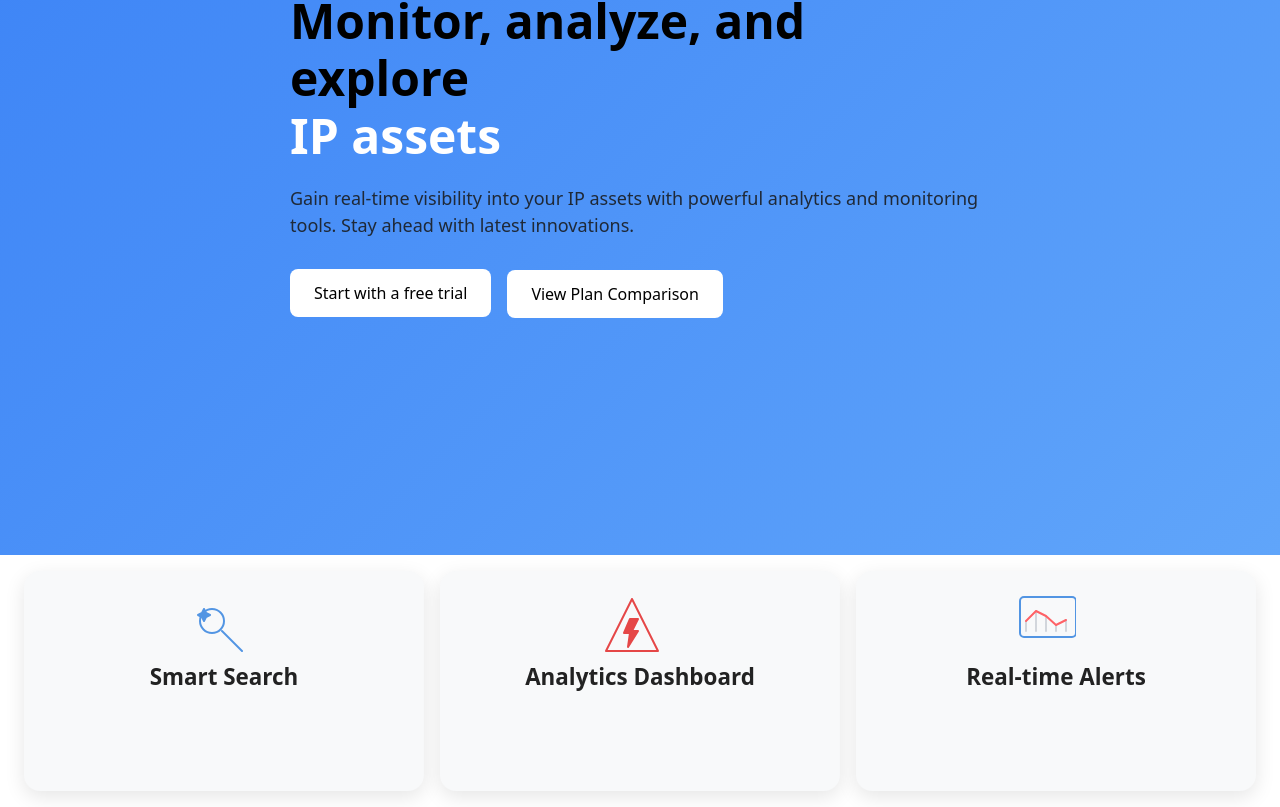
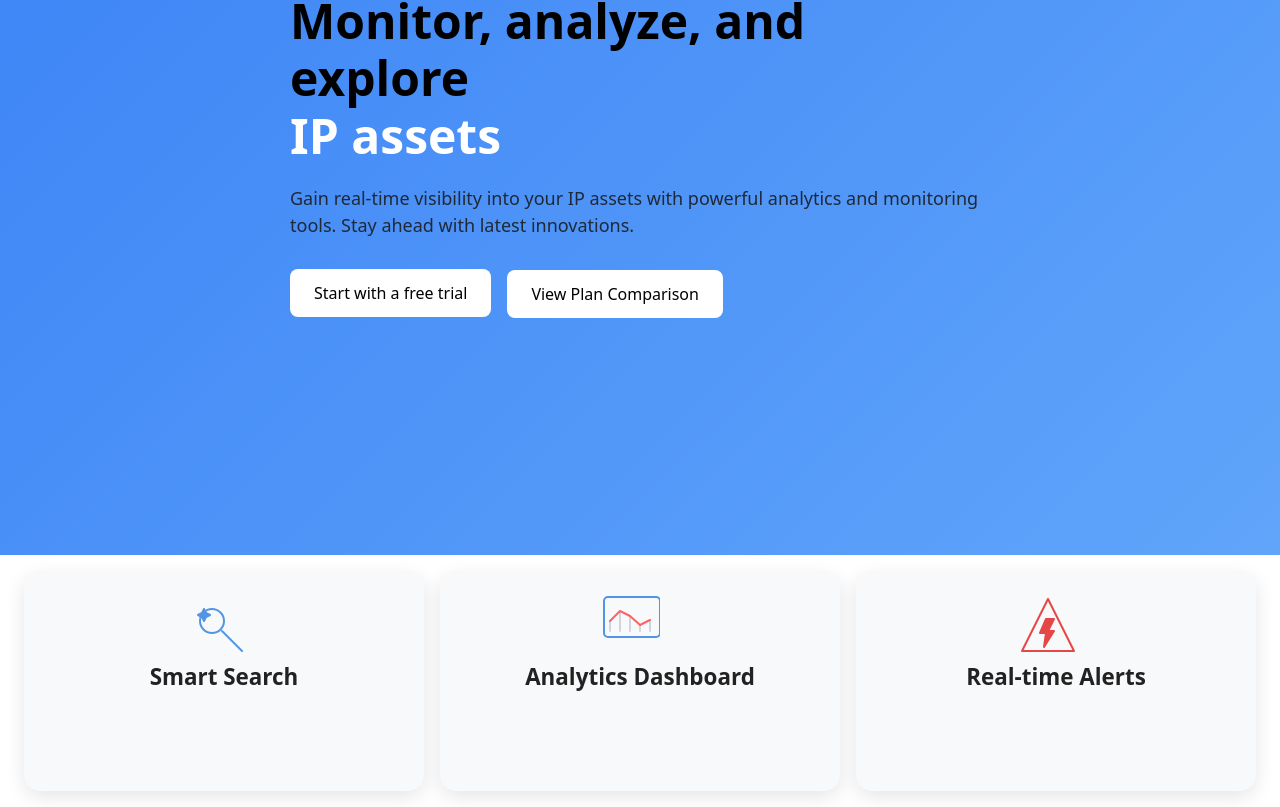
Before and after one commit to Nauman-S/cloud_computing, a React (Create React App) app in the folder ui/: page / in a window 1280 px wide. Shown: the part 319-1126 px from the top of the page. Built offline with nearby package versions, Linux system fonts and the light colour scheme; no server answers; the HTML template or start-up script is replaced by a standard one.

Commit message:
update home page icon

```diff
--- a/ui/src/components/Home/HomePage.tsx
+++ b/ui/src/components/Home/HomePage.tsx
@@ -13,13 +13,13 @@ export default function HomePage() {
         "Keyword matching and LLM-driven similarity search for precise and context-aware results.",
     },
     {
-      image: <ReatTimeAlertIcon />,
+      image: <AnalyticsIcon />,
       title: "Analytics Dashboard",
       description:
         "View insights on IP assets and monitor competitor activities in real time.",
     },
     {
-      image: <AnalyticsIcon />,
+      image: <ReatTimeAlertIcon />,
       title: "Real-time Alerts",
       description:
         "Set up alerts to monitor new IP filings that match your search preferences.",
```
